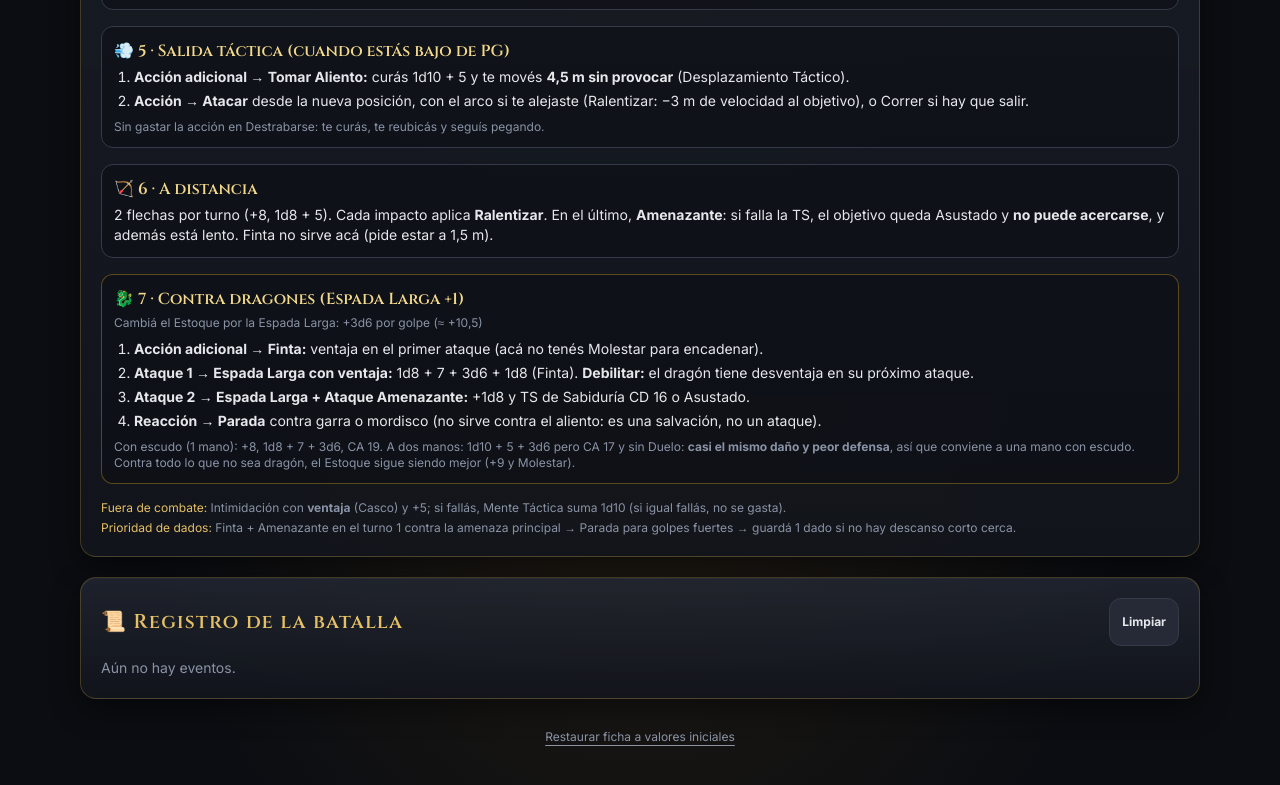
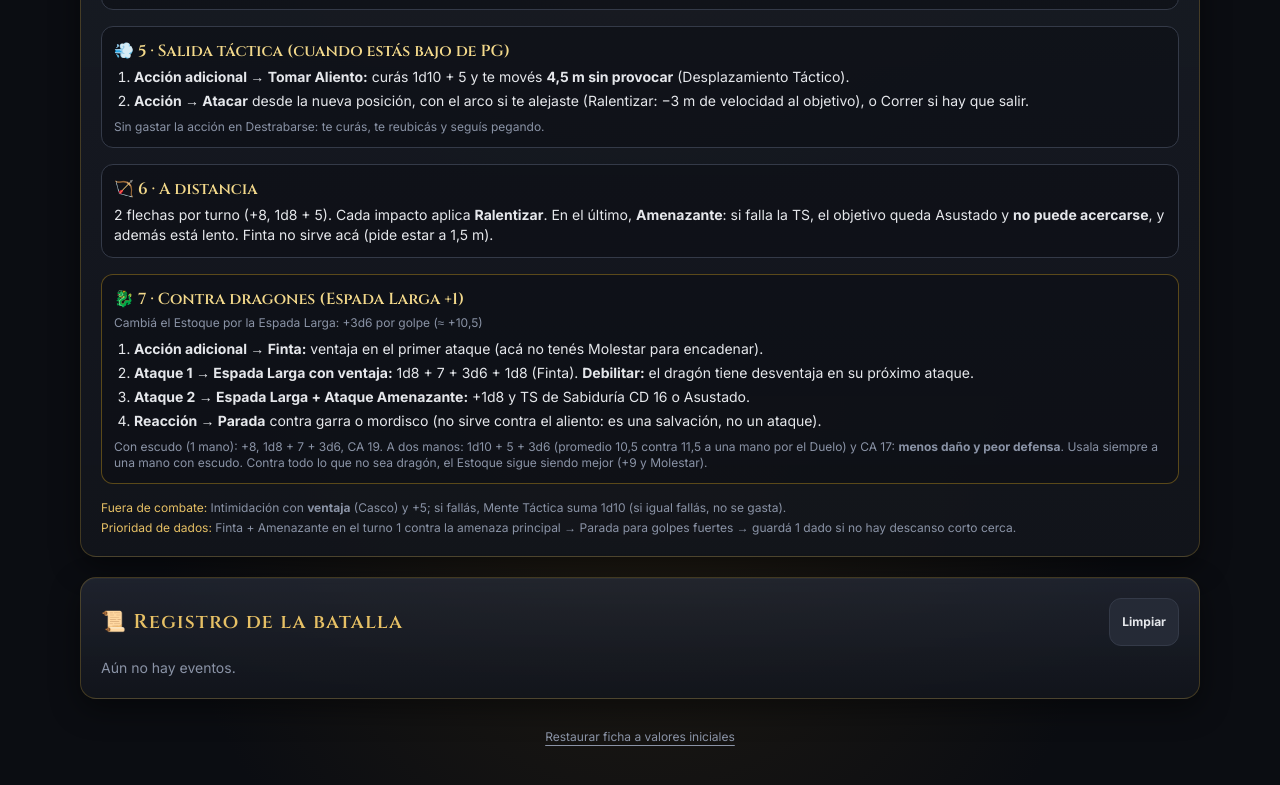
Before and after one commit to manganielloEmiliano/trackers-icespire, a plain HTML site: page valerio.html in a window 1280 px wide. Shown: the part 5204-5989 px from the top of the page. Drawn offline with nearby package versions, Linux system fonts and the light colour scheme.

Commit message:
fix: correct two-handed longsword comparison

```diff
--- a/valerio.html
+++ b/valerio.html
@@ -252,7 +252,7 @@
               <li><b>Ataque 2 → Espada Larga + Ataque Amenazante:</b> +1d8 y TS de Sabiduría CD 16 o Asustado.</li>
               <li><b>Reacción → Parada</b> contra garra o mordisco (no sirve contra el aliento: es una salvación, no un ataque).</li>
             </ol>
-            <p class="text-xs text-ink-400 mt-2">Con escudo (1 mano): +8, 1d8 + 7 + 3d6, CA 19. A dos manos: 1d10 + 5 + 3d6 pero CA 17 y sin Duelo: <b>casi el mismo daño y peor defensa</b>, así que conviene a una mano con escudo. Contra todo lo que no sea dragón, el Estoque sigue siendo mejor (+9 y Molestar).</p>
+            <p class="text-xs text-ink-400 mt-2">Con escudo (1 mano): +8, 1d8 + 7 + 3d6, CA 19. A dos manos: 1d10 + 5 + 3d6 (promedio 10,5 contra 11,5 a una mano por el Duelo) y CA 17: <b>menos daño y peor defensa</b>. Usala siempre a una mano con escudo. Contra todo lo que no sea dragón, el Estoque sigue siendo mejor (+9 y Molestar).</p>
           </div>
 
           <div class="text-xs text-ink-400 space-y-1">
```
